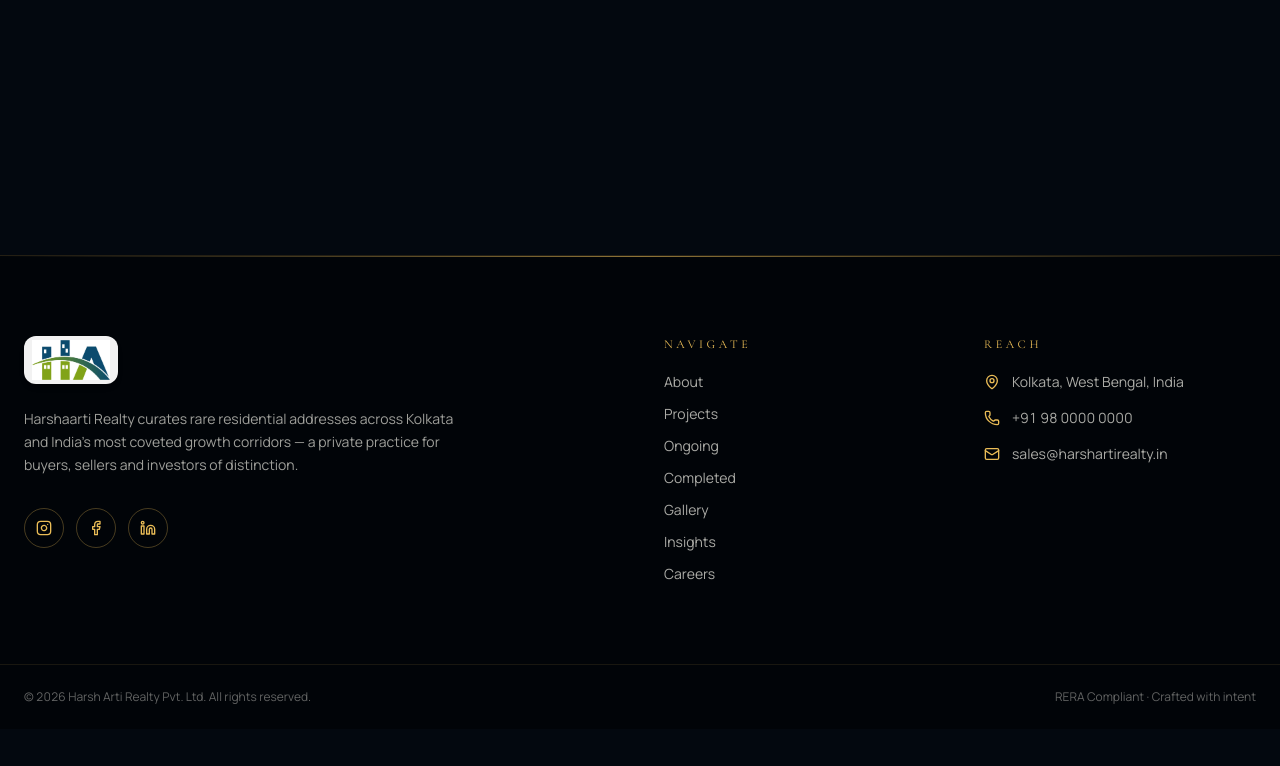
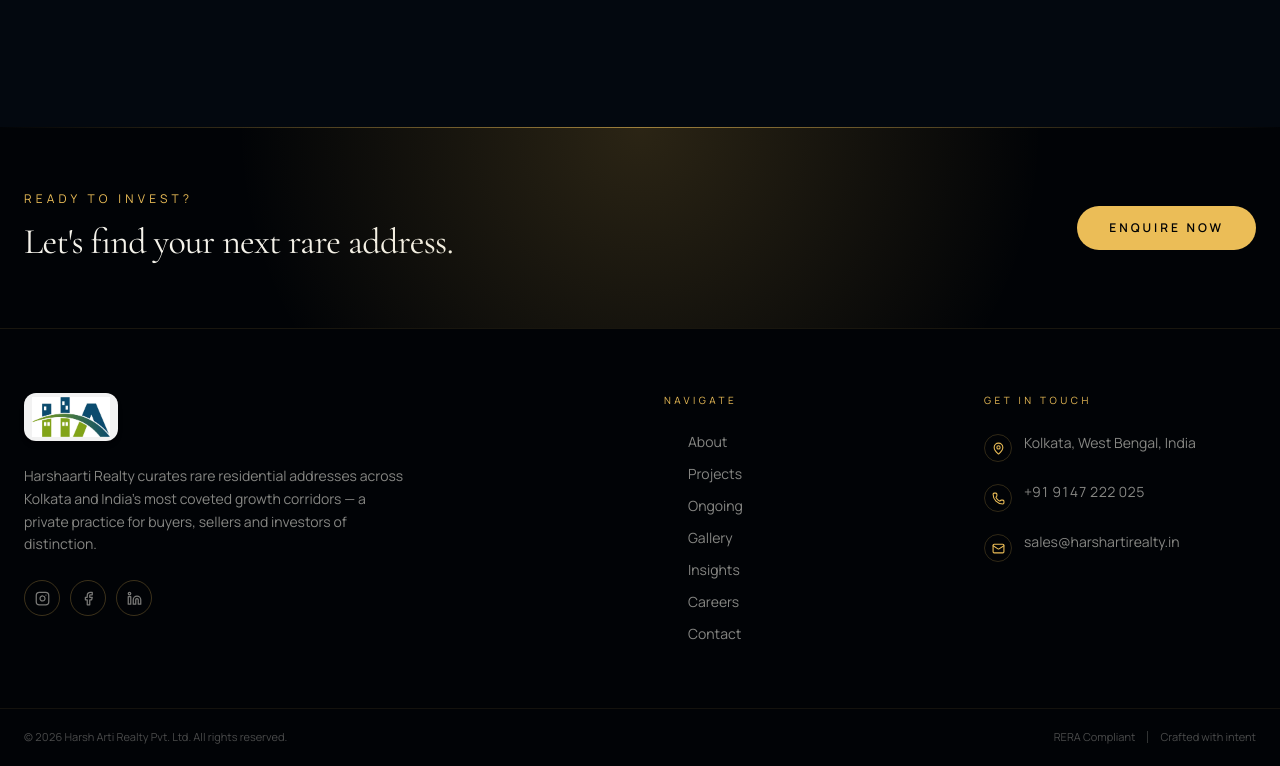
Before and after one commit to sayanroy058/Harsh-Realty, a React (Vite) app: page /contact in a window 1280 px wide. Shown: the part 1125-1891 px from the top of the page. Before the commit the page ends 1854 px from the top, so only its background shows below. Built offline with nearby package versions, Linux system fonts and the light colour scheme.

Commit message:
Update footer

```diff
--- a/src/components/site/Footer.tsx
+++ b/src/components/site/Footer.tsx
@@ -2,61 +2,133 @@
 import { Logo } from "./Logo";
 import { Mail, Phone, MapPin, Instagram, Facebook, Linkedin } from "lucide-react";
 
+const navLinks = [
+  ["About", "/about"],
+  ["Projects", "/projects"],
+  ["Ongoing", "/ongoing"],
+  ["Gallery", "/gallery"],
+  ["Insights", "/blog"],
+  ["Careers", "/careers"],
+  ["Contact", "/contact"],
+];
+
+const socialLinks = [
+  { Icon: Instagram, href: "#", label: "Instagram" },
+  { Icon: Facebook, href: "#", label: "Facebook" },
+  { Icon: Linkedin, href: "#", label: "LinkedIn" },
+];
+
 export function Footer() {
   return (
-    <footer className="relative mt-32 border-t border-gold/15 bg-[oklch(0.1_0.02_250)]">
+    <footer className="relative bg-[oklch(0.09_0.018_250)]">
+      {/* gold hairline top */}
       <div className="hairline absolute inset-x-0 top-0" />
-      <div className="mx-auto max-w-7xl px-6 py-20 grid gap-12 md:grid-cols-4">
-        <div className="md:col-span-2">
+
+      {/* top cta band */}
+      <div className="relative overflow-hidden border-b border-gold/10">
+        <div className="bg-radial-gold absolute inset-0 pointer-events-none" />
+        <div className="mx-auto max-w-7xl px-6 py-16 flex flex-col md:flex-row items-center justify-between gap-8">
+          <div>
+            <p className="text-xs uppercase tracking-[0.35em] text-gold mb-3">Ready to invest?</p>
+            <h2 className="font-display text-3xl md:text-4xl text-foreground leading-tight">
+              Let's find your next rare address.
+            </h2>
+          </div>
+          <Link
+            to="/contact"
+            className="shrink-0 rounded-full bg-gold px-8 py-3.5 text-xs font-semibold uppercase tracking-[0.25em] text-ink hover:brightness-110 transition-all duration-300"
+          >
+            Enquire Now
+          </Link>
+        </div>
+      </div>
+
+      {/* main footer grid */}
+      <div className="mx-auto max-w-7xl px-6 py-16 grid gap-12 md:grid-cols-12">
+        {/* brand col */}
+        <div className="md:col-span-5 flex flex-col gap-6">
           <Logo />
-          <p className="mt-6 max-w-md text-sm leading-relaxed text-foreground/65">
+          <p className="text-sm leading-relaxed text-foreground/55 max-w-sm">
             Harshaarti Realty curates rare residential addresses across Kolkata
             and India's most coveted growth corridors — a private practice for
             buyers, sellers and investors of distinction.
           </p>
-          <div className="mt-8 flex gap-3">
-            {[Instagram, Facebook, Linkedin].map((Icon, i) => (
+          <div className="flex gap-2.5">
+            {socialLinks.map(({ Icon, href, label }) => (
               <a
-                key={i}
-                href="#"
-                className="grid h-10 w-10 place-items-center rounded-full border border-gold/30 text-gold hover:bg-gold hover:text-ink transition-all"
+                key={label}
+                href={href}
+                aria-label={label}
+                className="grid h-9 w-9 place-items-center rounded-full border border-gold/25 text-foreground/50 hover:border-gold hover:text-gold transition-all duration-300"
               >
-                <Icon size={16} />
+                <Icon size={15} />
               </a>
             ))}
           </div>
         </div>
-        <div>
-          <h4 className="text-xs uppercase tracking-[0.3em] text-gold mb-5">Navigate</h4>
-          <ul className="space-y-3 text-sm text-foreground/70">
-            {[
-              ["About", "/about"],
-              ["Projects", "/projects"],
-              ["Ongoing", "/ongoing"],
-              ["Completed", "/completed"],
-              ["Gallery", "/gallery"],
-              ["Insights", "/blog"],
-              ["Careers", "/careers"],
-            ].map(([l, h]) => (
-              <li key={h}>
-                <Link to={h} className="hover:text-gold transition-colors">{l}</Link>
+
+        {/* spacer */}
+        <div className="hidden md:block md:col-span-1" />
+
+        {/* navigate col */}
+        <div className="md:col-span-3">
+          <p className="text-[10px] uppercase tracking-[0.35em] text-gold mb-6">Navigate</p>
+          <ul className="space-y-3">
+            {navLinks.map(([label, to]) => (
+              <li key={to}>
+                <Link
+                  to={to}
+                  className="text-sm text-foreground/55 hover:text-gold transition-colors duration-200 flex items-center gap-2 group"
+                >
+                  <span className="block h-px w-4 bg-gold/0 group-hover:bg-gold/60 transition-all duration-300" />
+                  {label}
+                </Link>
               </li>
             ))}
           </ul>
         </div>
-        <div>
-          <h4 className="text-xs uppercase tracking-[0.3em] text-gold mb-5">Reach</h4>
-          <ul className="space-y-4 text-sm text-foreground/70">
-            <li className="flex gap-3"><MapPin size={16} className="mt-0.5 text-gold shrink-0" /><span>Kolkata, West Bengal, India</span></li>
-            <li className="flex gap-3"><Phone size={16} className="mt-0.5 text-gold shrink-0" /><span>+91 98 0000 0000</span></li>
-            <li className="flex gap-3"><Mail size={16} className="mt-0.5 text-gold shrink-0" /><span>sales@harshartirealty.in</span></li>
+
+        {/* contact col */}
+        <div className="md:col-span-3">
+          <p className="text-[10px] uppercase tracking-[0.35em] text-gold mb-6">Get in Touch</p>
+          <ul className="space-y-5">
+            <li className="flex items-start gap-3">
+              <span className="mt-0.5 grid h-7 w-7 shrink-0 place-items-center rounded-full border border-gold/20 text-gold">
+                <MapPin size={13} />
+              </span>
+              <span className="text-sm text-foreground/55 leading-relaxed">
+                Kolkata, West Bengal, India
+              </span>
+            </li>
+            <li className="flex items-start gap-3">
+              <span className="mt-0.5 grid h-7 w-7 shrink-0 place-items-center rounded-full border border-gold/20 text-gold">
+                <Phone size={13} />
+              </span>
+              <a href="tel:+919147222025" className="text-sm text-foreground/55 hover:text-gold transition-colors">
+                +91 9147 222 025
+              </a>
+            </li>
+            <li className="flex items-start gap-3">
+              <span className="mt-0.5 grid h-7 w-7 shrink-0 place-items-center rounded-full border border-gold/20 text-gold">
+                <Mail size={13} />
+              </span>
+              <a href="mailto:sales@harshartirealty.in" className="text-sm text-foreground/55 hover:text-gold transition-colors break-all">
+                sales@harshartirealty.in
+              </a>
+            </li>
           </ul>
         </div>
       </div>
-      <div className="border-t border-gold/10">
-        <div className="mx-auto max-w-7xl px-6 py-6 flex flex-col sm:flex-row justify-between gap-3 text-xs text-foreground/40">
+
+      {/* bottom bar */}
+      <div className="border-t border-gold/8">
+        <div className="mx-auto max-w-7xl px-6 py-5 flex flex-col sm:flex-row justify-between items-center gap-3 text-[11px] text-foreground/30">
           <p>© {new Date().getFullYear()} Harsh Arti Realty Pvt. Ltd. All rights reserved.</p>
-          <p>RERA Compliant · Crafted with intent</p>
+          <p className="flex items-center gap-3">
+            <span>RERA Compliant</span>
+            <span className="h-3 w-px bg-foreground/20" />
+            <span>Crafted with intent</span>
+          </p>
         </div>
       </div>
     </footer>
--- a/src/components/site/Nav.tsx
+++ b/src/components/site/Nav.tsx
@@ -8,7 +8,6 @@
   { to: "/about", label: "About" },
   { to: "/projects", label: "Projects" },
   { to: "/ongoing", label: "Ongoing" },
-  { to: "/completed", label: "Completed" },
   { to: "/gallery", label: "Gallery" },
   { to: "/locations", label: "Locations" },
   { to: "/blog", label: "Insights" },
```
